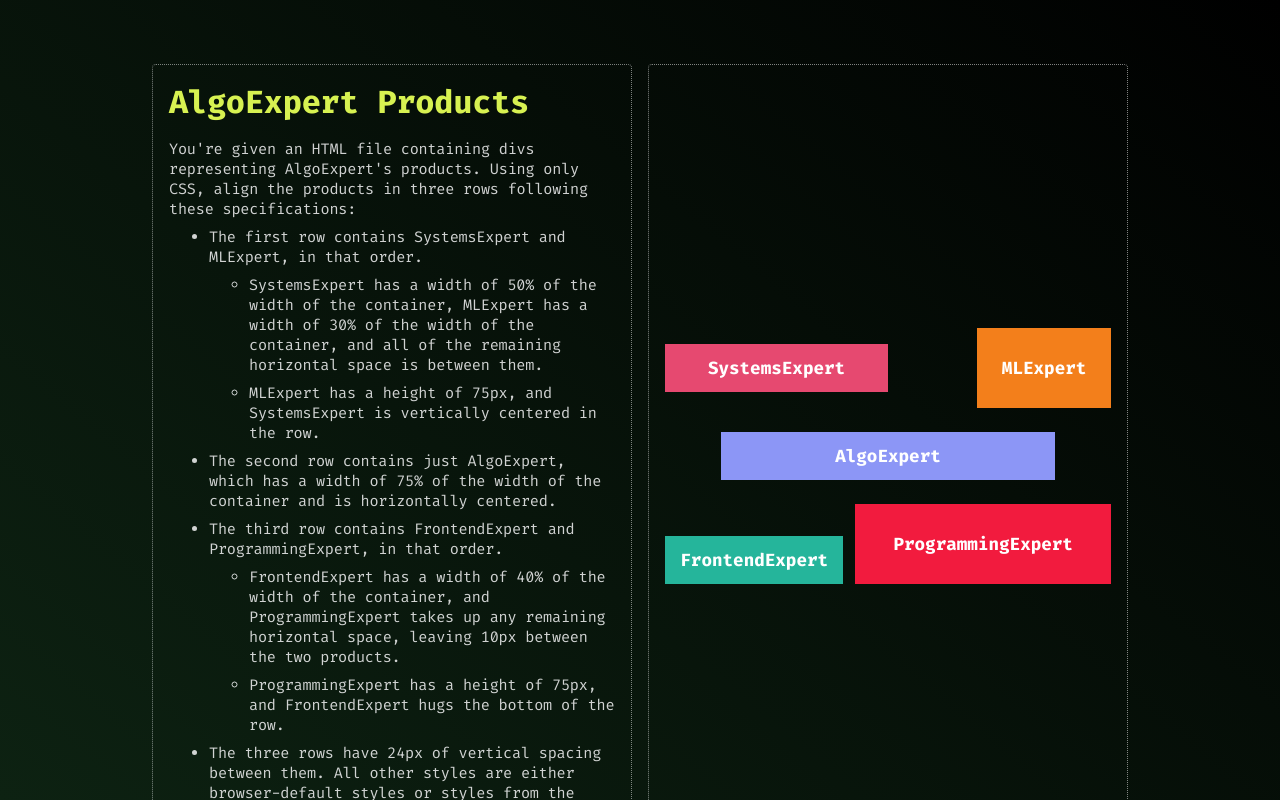
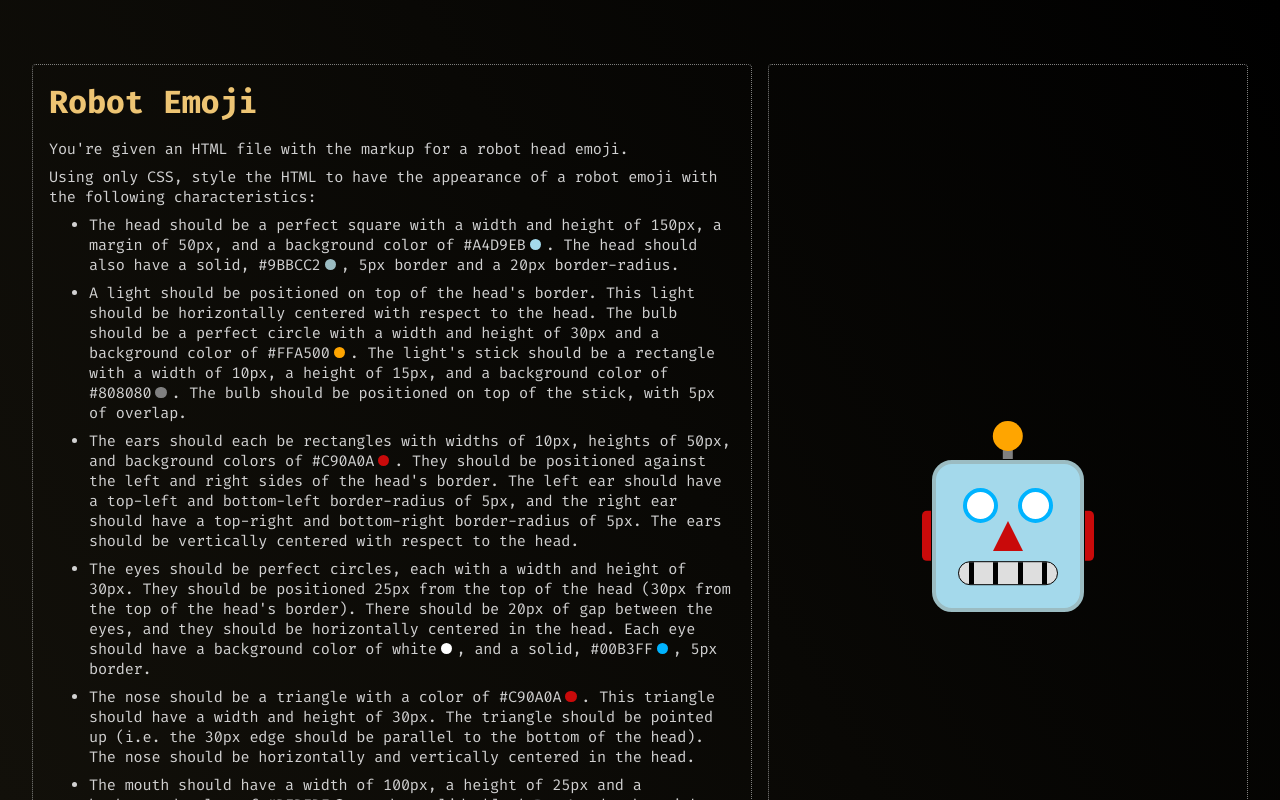
Before and after one commit to DemonDaddy22/frontend-expert, a React (Create React App) app: page / in a window 1280 px wide. Built offline with nearby package versions, Linux system fonts and the light colour scheme.

Commit message:
Implement robot emoji exercise

```diff
--- a/src/App.tsx
+++ b/src/App.tsx
@@ -1,13 +1,13 @@
 import React from 'react';
 import './App.scss';
-import AlgoExpertProducts from './components/AlgoExpertProducts';
+import RobotEmoji from './components/RobotEmoji';
 import ThemeContextProvider from './context/ThemeContext';
 
 function App() {
   return (
     <ThemeContextProvider>
       <div className="container">
-        <AlgoExpertProducts />
+        <RobotEmoji />
       </div>
     </ThemeContextProvider>
   );
--- /dev/null
+++ b/src/components/RobotEmoji/index.tsx
@@ -0,0 +1,97 @@
+import React from 'react';
+import { COLORS, PROJECT_COLORS } from '../../constants/theme';
+import ProjectPage from '../ProjectPage';
+import QuestionDetails from '../QuestionDetails';
+import ColourBlock from '../UI/ColourBlock';
+import classes from './styles.module.scss';
+
+const RobotEmoji: React.FC<Props> = () => {
+  return (
+    <ProjectPage background={PROJECT_COLORS.PROJECT10.background}>
+      <QuestionDetails
+        title='Robot Emoji'
+        titleClassName={classes.questionTitle}
+        containerClassName={classes.questionDetails}
+      >
+        <p>You're given an HTML file with the markup for a robot head emoji.</p>
+        <p>
+          Using only CSS, style the HTML to have the appearance of a robot emoji with the following characteristics:
+        </p>
+        <ul>
+          <li>
+            The head should be a perfect square with a width and height of 150px, a margin of 50px, and a background
+            color of #A4D9EB
+            <ColourBlock colour='#A4D9EB' />. The head should also have a solid, #9BBCC2
+            <ColourBlock colour='#9BBCC2' />, 5px border and a 20px border-radius.
+          </li>
+          <li>
+            A light should be positioned on top of the head's border. This light should be horizontally centered with
+            respect to the head. The bulb should be a perfect circle with a width and height of 30px and a background
+            color of #FFA500
+            <ColourBlock colour='#FFA500' />. The light's stick should be a rectangle with a width of 10px, a height of
+            15px, and a background color of #808080
+            <ColourBlock colour='#808080' />. The bulb should be positioned on top of the stick, with 5px of overlap.
+          </li>
+          <li>
+            The ears should each be rectangles with widths of 10px, heights of 50px, and background colors of #C90A0A
+            <ColourBlock colour='#C90A0A' />. They should be positioned against the left and right sides of the head's
+            border. The left ear should have a top-left and bottom-left border-radius of 5px, and the right ear should
+            have a top-right and bottom-right border-radius of 5px. The ears should be vertically centered with respect
+            to the head.
+          </li>
+          <li>
+            The eyes should be perfect circles, each with a width and height of 30px. They should be positioned 25px
+            from the top of the head (30px from the top of the head's border). There should be 20px of gap between the
+            eyes, and they should be horizontally centered in the head. Each eye should have a background color of white
+            <ColourBlock colour={COLORS.WHITE} />, and a solid, #00B3FF
+            <ColourBlock colour='#00B3FF' />, 5px border.
+          </li>
+          <li>
+            The nose should be a triangle with a color of #C90A0A
+            <ColourBlock colour='#C90A0A' />. This triangle should have a width and height of 30px. The triangle should
+            be pointed up (i.e. the 30px edge should be parallel to the bottom of the head). The nose should be
+            horizontally and vertically centered in the head.
+          </li>
+          <li>
+            The mouth should have a width of 100px, a height of 25px and a background color of #DEDEDE
+            <ColourBlock colour='#DEDEDE' />, and a solid, black
+            <ColourBlock colour={COLORS.BLACK} className={classes.colourBlockBorder} />, 1px border with a 20px
+            border-radius. The mouth should be 25px from the bottom of the head (30px from the bottom of the head's
+            border), and it should be horizontally centered.
+          </li>
+          <li>
+            The mouth contains 4 teeth, each of which has a width of a 5px and a background color of black
+            <ColourBlock colour={COLORS.BLACK} className={classes.colourBlockBorder} />. These teeth should take up the
+            entire height of the mouth without overflowing out of the mouth. There should be even horizontal spacing
+            between each tooth, with half as much space before the first tooth and after the last tooth.
+          </li>
+        </ul>
+      </QuestionDetails>
+      <section className={classes.emojiContainer}>
+        <div className={classes.head}>
+          <div className={classes.light}>
+            <div className={classes.bulb}></div>
+            <div className={classes.stick}></div>
+          </div>
+          <div className={classes.ears}>
+            <div className={classes.ear}></div>
+            <div className={classes.ear}></div>
+          </div>
+          <div className={classes.eyes}>
+            <div className={classes.eye}></div>
+            <div className={classes.eye}></div>
+          </div>
+          <div className={classes.nose}></div>
+          <div className={classes.mouth}>
+            <div className={classes.tooth}></div>
+            <div className={classes.tooth}></div>
+            <div className={classes.tooth}></div>
+            <div className={classes.tooth}></div>
+          </div>
+        </div>
+      </section>
+    </ProjectPage>
+  );
+};
+
+export default RobotEmoji;
--- /dev/null
+++ b/src/components/RobotEmoji/styles.module.scss
@@ -0,0 +1,140 @@
+@import '../../constants/theme.scss';
+@import '../../utils/mixins.scss';
+
+.questionDetails {
+  @media screen and (min-width: 992px) {
+    max-width: 50rem;
+  }
+}
+
+.questionTitle {
+  color: $project-header-10;
+}
+
+.colourBlockBorder {
+  border: 1px solid rgba($color: $light, $alpha: 0.25);
+}
+
+.emojiContainer {
+  @include spacing (1rem);
+  border: 1px dotted rgba($color: $white, $alpha: 0.5);
+  border-radius: 0.25rem;
+  align-self: stretch;
+  display: flex;
+  align-items: center;
+  justify-content: center;
+  width: 100%;
+  min-height: 20rem;
+
+  @media screen and (min-width: 992px) {
+    max-width: 30rem;
+  }
+
+  .head {
+    @include square (9.5rem, $project-emoji-bg, 1.25rem);
+    border: 0.3rem solid $project-emoji-border;
+    position: relative;
+
+    .light {
+      position: absolute;
+      left: 50%;
+      top: calc(-1.9rem - 0.5rem - 0.3rem);
+      transform: translateX(-50%);
+      display: flex;
+      flex-direction: column;
+      align-items: center;
+      justify-content: center;
+
+      .stick {
+        width: 0.6rem;
+        height: 1rem;
+        margin-top: -0.5rem;
+        background-color: $project-emoji-stick-bg;
+      }
+
+      .bulb {
+        @include circle (1.9rem, $project-emoji-bulb-bg);
+        z-index: 0;
+        animation: glow 6s ease-in-out infinite;
+      }
+    }
+
+    .ear {
+      position: absolute;
+      top: 50%;
+      transform: translateY(-50%);
+      width: 0.6rem;
+      height: 3.15rem;
+      background-color: $project-emoji-ear-bg;
+
+      &:first-child {
+        left: calc(-0.6rem - 0.3rem);
+        border-top-left-radius: 0.3rem;
+        border-bottom-left-radius: 0.3rem;
+      }
+
+      &:last-child {
+        right: calc(-0.6rem - 0.3rem);
+        border-top-right-radius: 0.3rem;
+        border-bottom-right-radius: 0.3rem;
+      }
+    }
+
+    .eyes {
+      position: absolute;
+      top: 1.5rem;
+      width: 100%;
+      display: flex;
+      gap: 1.25rem;
+      justify-content: center;
+
+      .eye {
+        @include circle (2.2rem, $white);
+        border: 0.3rem solid $project-emoji-eye-border;
+      }
+    }
+
+    .nose {
+      position: absolute;
+      top: 50%;
+      left: 50%;
+      transform: translate(-50%, -50%);
+      border-bottom: 1.9rem solid $project-emoji-ear-bg;
+      border-left: 0.95rem solid transparent;
+      border-right: 0.95rem solid transparent;
+    }
+
+    .mouth {
+      position: absolute;
+      bottom: 1.5rem;
+      left: 50%;
+      transform: translate(-50%, 5%);
+      width: 6.25rem;
+      height: 1.5rem;
+      background-color: $project-emoji-mouth-bg;
+      border: 1px solid $black;
+      border-radius: 1.25rem;
+      display: flex;
+      justify-content: space-around;
+
+      .tooth {
+        width: 0.3rem;
+        background-color: $black;
+      }
+    }
+  }
+}
+
+@keyframes glow {
+  0% {
+    box-shadow: none;
+  }
+
+  50% {
+    box-shadow: 0 0 16px rgba($color: $project-emoji-bulb-bg, $alpha: 0.8), 0 0 24px rgba($color: $project-emoji-bulb-bg, $alpha: 0.5), 0 0 32px rgba($color: $project-emoji-bulb-bg, $alpha: 0.2);
+  }
+
+  100% {
+    box-shadow: none;
+  }
+}
--- a/src/constants/theme.scss
+++ b/src/constants/theme.scss
@@ -61,6 +61,17 @@
 $project-bg-9: linear-gradient(40deg, #0D2212 0%, $black 100%);
 $project-header-9: #D7F151;
 
+// project-10
+$project-bg-10: linear-gradient(60deg, #12100A 0%, $black 100%);
+$project-header-10: #EDC473;
+$project-emoji-bg: #A4D9EB;
+$project-emoji-border: #9BBCC2;
+$project-emoji-stick-bg: #808080;
+$project-emoji-bulb-bg: #FFA500;
+$project-emoji-ear-bg: #C90A0A;
+$project-emoji-eye-border: #00B3FF;
+$project-emoji-mouth-bg: #DEDEDE;
+
 $LIGHT: (
   accentColor1: $white,
   accentColor2: $light,
--- a/src/constants/theme.ts
+++ b/src/constants/theme.ts
@@ -44,4 +44,7 @@
   PROJECT9: {
     background: `linear-gradient(40deg, #0D2212 0%, ${COLORS.BLACK} 100%)`,
   },
+  PROJECT10: {
+    background: `linear-gradient(60deg, #12100A 0%, ${COLORS.BLACK} 100%)`,
+  },
 };
```
Also changed, not shown: src/components/RobotEmoji/README.md (added).
